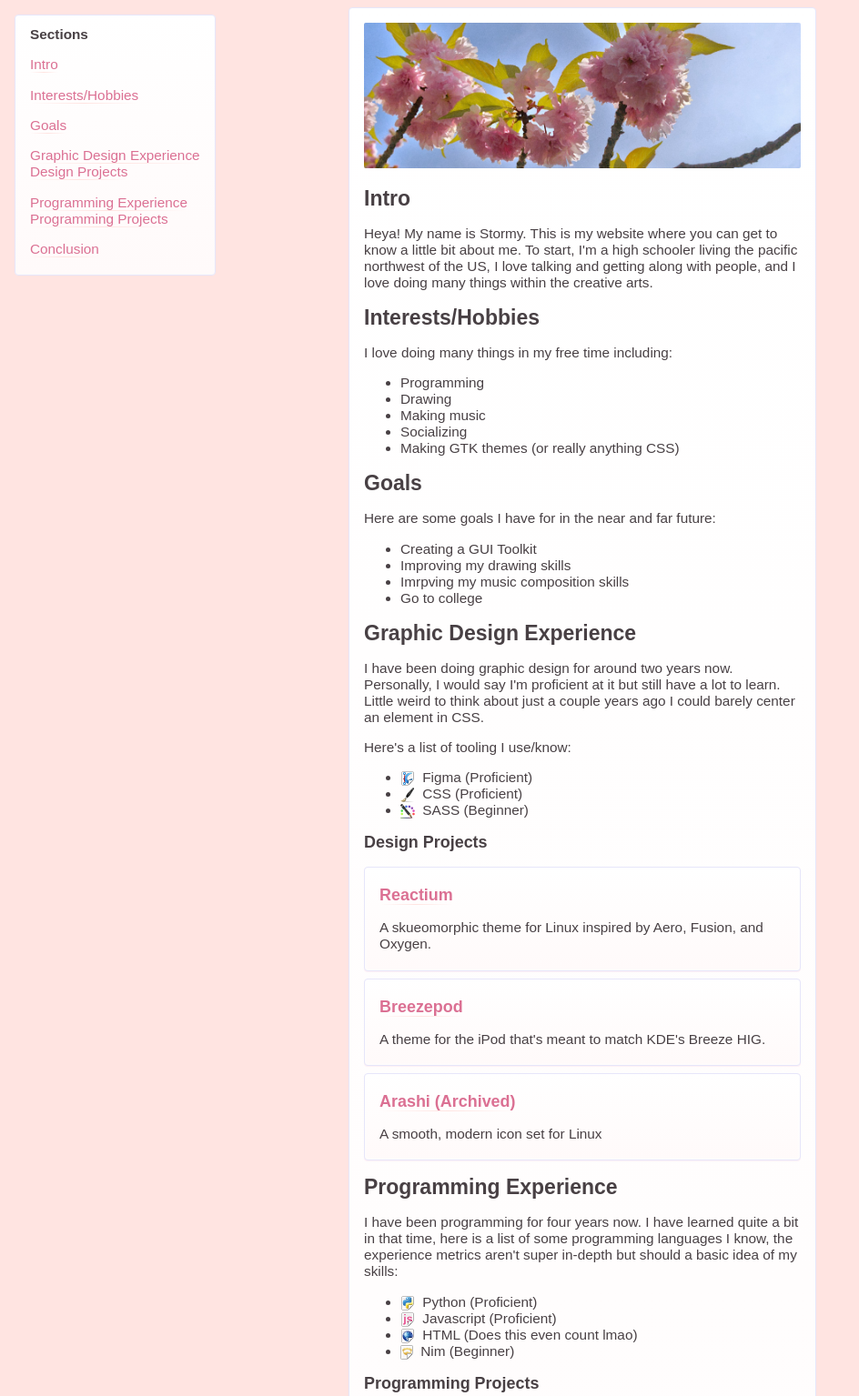
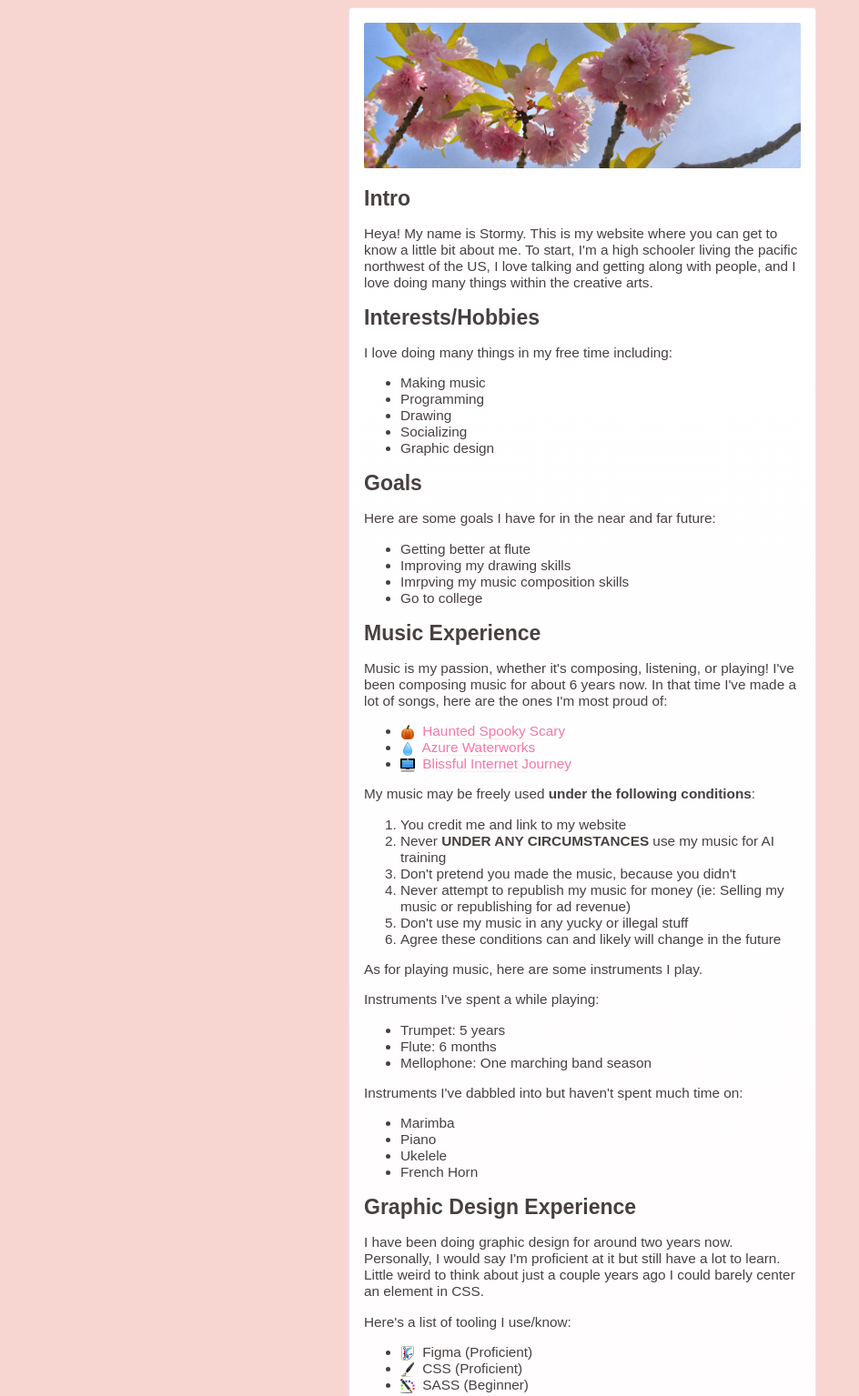
Before and after one commit to 0hStormy/0hStormy.github.io, a plain HTML site: page index.html in a window 1280 px wide. Shown: the top 1535 px of the page at 91% size, without its empty margins (0-944 px from the left). Drawn offline with Linux system fonts and the light colour scheme.

Commit message:
Add new section

```diff
--- a/index.html
+++ b/index.html
@@ -13,25 +13,6 @@
 </head>
 
 <body>
-  <aside>
-    <div class="window">
-      <h4>Sections</h4>
-      <p><a href="#intro">Intro</a></p>
-      <p><a href="#interestshobbies">Interests/Hobbies</a></p>
-      <p><a href="#goals">Goals</a></p>
-      <p>
-        <a href="#graphicdesignexperience">Graphic Design Experience</a>
-        <br>
-        <a href="#designprojects">Design Projects</a>
-      </p>
-      <p>
-        <a href="#programingexperience">Programming Experience</a>
-        <br>
-        <a href="#programmingprojects">Programming Projects</a>
-      </p>
-      <p><a href="#conclusion">Conclusion</a></p>
-    </div>
-  </aside>
   <div class="window">
     <img class="banner" src="assets/bg.jpg" alt="Kanzan Sakura Tree Flowers" />
     <h2 id="intro">Intro</h2>
@@ -45,20 +26,64 @@
     <h2 id="interestshobbies">Interests/Hobbies</h2>
     <p>I love doing many things in my free time including:</p>
     <ul>
+      <li>Making music</li>
       <li>Programming</li>
       <li>Drawing</li>
-      <li>Making music</li>
       <li>Socializing</li>
-      <li>Making GTK themes (or really anything CSS)</li>
+      <li>Graphic design</li>
     </ul>
 
     <h2 id="goals">Goals</h2>
     <p>Here are some goals I have for in the near and far future:</p>
     <ul>
-      <li>Creating a GUI Toolkit</li>
+      <li>Getting better at flute</li>
       <li>Improving my drawing skills</li>
       <li>Imrpving my music composition skills</li>
       <li>Go to college</li>
+    </ul>
+
+    <h2>Music Experience</h2>
+    <p>
+      Music is my passion, whether it's composing, listening, or playing!
+      I've been composing music for about 6 years now.
+      In that time I've made a lot of songs, here are the ones I'm most proud of:
+    </p>
+
+    <ul class="imglist">
+      <li><img src="assets/pumpkin.png" /> <a href="https://www.youtube.com/watch?v=8yfx32Gr69I">Haunted Spooky Scary</a>
+      </li>
+      <li><img src="assets/water.png" /> <a href="https://www.youtube.com/watch?v=5RGLsDbKpVw">Azure Waterworks</a></li>
+      <li><img src="assets/laptop.png" /> <a href="https://www.youtube.com/watch?v=qs96cLanh-E">Blissful Internet
+          Journey</a></li>
+    </ul>
+
+    <p>My music may be freely used <b>under the following conditions</b>:</p>
+    <ol>
+      <li>You credit me and link to my website</li>
+      <li>Never <b>UNDER ANY CIRCUMSTANCES</b> use my music for AI training</li>
+      <li>Don't pretend you made the music, because you didn't</li>
+      <li>
+        Never attempt to republish my music for money (ie: Selling my music or republishing for ad revenue)
+      </li>
+      <li>Don't use my music in any yucky or illegal stuff</li>
+      <li>Agree these conditions can and likely will change in the future</li>
+    </ol>
+
+    <p>As for playing music, here are some instruments I play.</p>
+
+    <span>Instruments I've spent a while playing:</span>
+    <ul>
+      <li>Trumpet: 5 years</li>
+      <li>Flute: 6 months</li>
+      <li>Mellophone: One marching band season</li>
+    </ul>
+
+    <span>Instruments I've dabbled into but haven't spent much time on:</span>
+    <ul>
+      <li>Marimba</li>
+      <li>Piano</li>
+      <li>Ukelele</li>
+      <li>French Horn</li>
     </ul>
 
     <h2 id="graphicdesignexperience">Graphic Design Experience</h2>
--- a/style.css
+++ b/style.css
@@ -1,23 +1,9 @@
 body {
-    background-color: MistyRose;
+    background-color: #f7d6d2;
     font-family: "Carlito", Arial, Helvetica, sans-serif;
     font-size: 11.5pt;
-    color: #484044;
+    color: #484040;
     margin: 0;
-}
-
-@media only screen and (max-width: 960px) {
-    aside {
-        display: none;
-    }
-}
-
-aside {
-    float: left;
-    margin-left: 16px;
-    position: -webkit-sticky;
-    position: sticky;
-    top: 0;
 }
 
 h1, h2, h3 {
@@ -37,7 +23,7 @@ p {
 }
 
 a {
-    color: PaleVioletRed;
+    color: #f377a7;
     text-decoration: none;
     padding-bottom: 1px;
     background-image: linear-gradient(
```
Also changed, not shown: assets/laptop.png (added), assets/pumpkin.png (added), assets/water.png (added).
